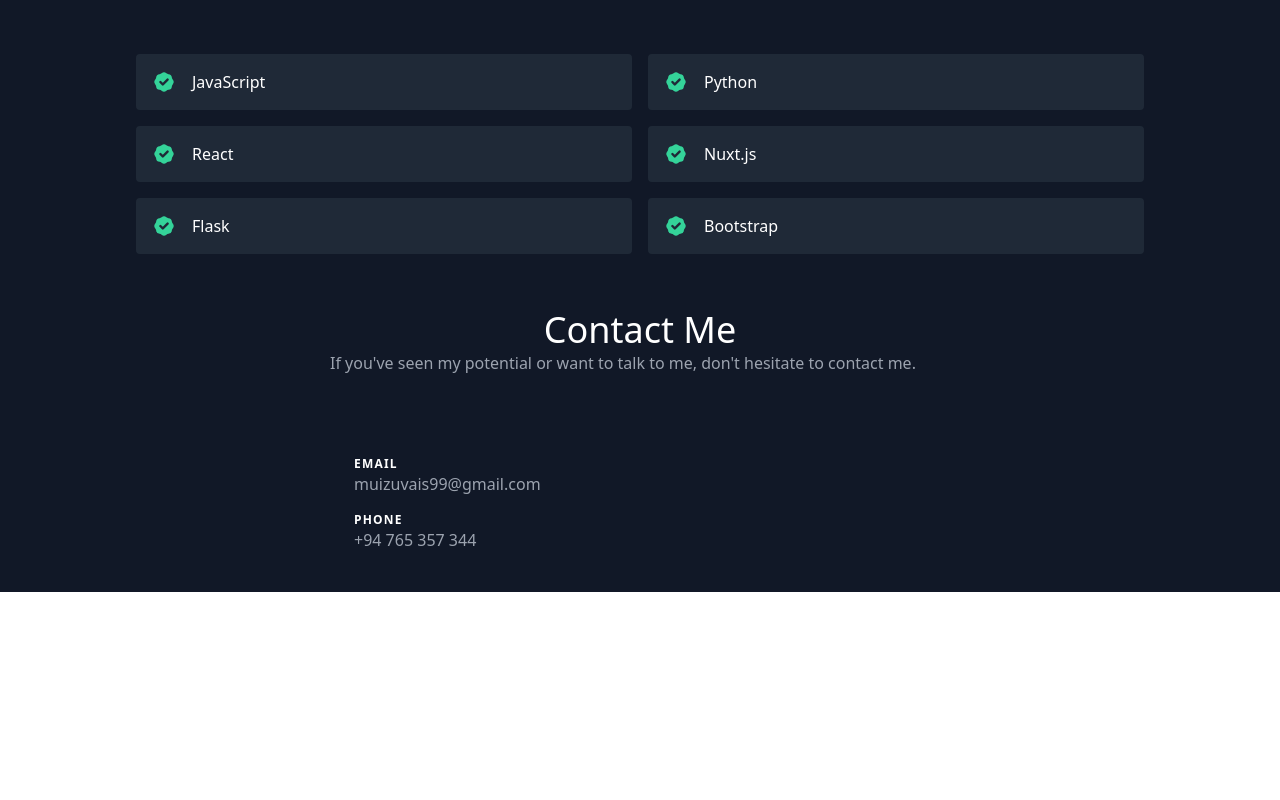
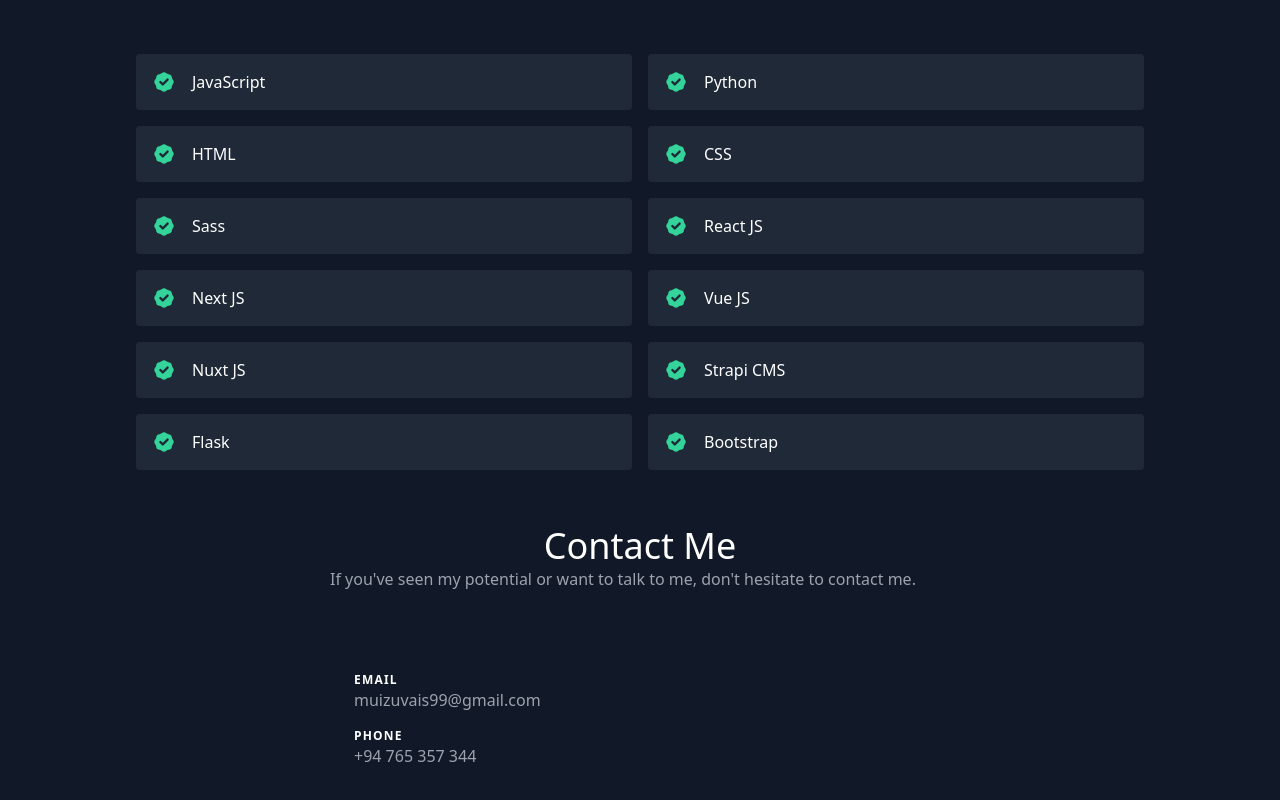
Before and after one commit to MuizU/muizu.github.io, a React (Create React App) app: page / in a window 1280 px wide. Shown: the part 1293-2093 px from the top of the page. Before the commit the page ends 1885 px from the top, so only its background shows below. Built offline with nearby package versions, Linux system fonts and the light colour scheme.

Commit message:
Updated Skills

```diff
--- a/src/data.js
+++ b/src/data.js
@@ -37,8 +37,14 @@ export const testimonials = [
 export const skills = [
   "JavaScript",
   "Python",
-  "React",
-  "Nuxt.js",
+  "HTML",
+  "CSS",
+  "Sass",
+  "React JS",
+  "Next JS",
+  "Vue JS",
+  "Nuxt JS",
+  "Strapi CMS",
   "Flask",
   "Bootstrap",
 ];
```
